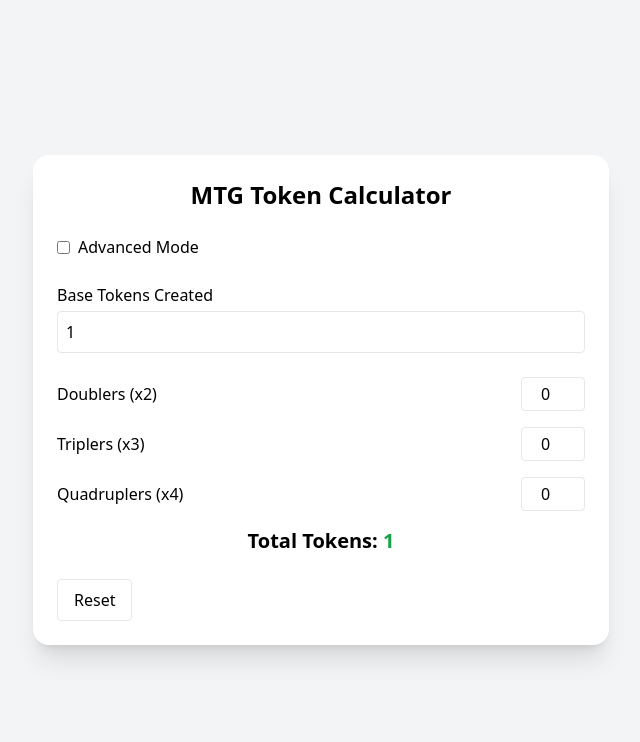
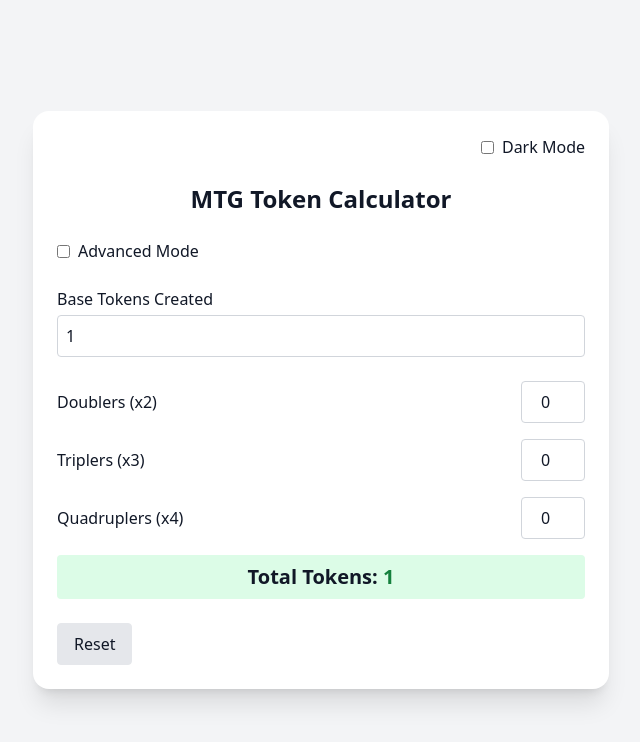
Before and after one commit to Whuki/mtg-token-calculator, a React (Vite) app: page / in a window 1280 px wide. Shown: the top 742 px of the page, without its empty margins (319-959 px from the left). Built offline with nearby package versions, Linux system fonts and the light colour scheme.

Commit message:
Added dark mode and ui improvements

```diff
--- a/src/App.jsx
+++ b/src/App.jsx
@@ -7,12 +7,13 @@
   { name: "Anointed Procession", multiplier: 2 },
   { name: "Primal Vigor", multiplier: 2 },
   { name: "Mondrak", multiplier: 2 },
-  // Add more cards here as needed
+  // Add more cards here if needed
 ];
 
 export default function App() {
   const [baseTokens, setBaseTokens] = useState(1);
   const [advancedMode, setAdvancedMode] = useState(false);
+  const [darkMode, setDarkMode] = useState(false);
 
   // Simple mode multipliers
   const [doublers, setDoublers] = useState(0);
@@ -24,20 +25,31 @@
     { name: CARD_PRESETS[0].name, multiplier: CARD_PRESETS[0].multiplier, quantity: 1 },
   ]);
 
-  // Calculate totals
+  // Totals
   const simpleTotal =
     baseTokens * Math.pow(2, doublers) * Math.pow(3, triplers) * Math.pow(4, quadruplers);
-
   const advancedTotal =
     baseTokens *
     cards.reduce((acc, card) => acc * Math.pow(card.multiplier, card.quantity), 1);
 
   return (
-    <div className="min-h-screen flex items-center justify-center bg-gray-100 p-6">
-      <div className="w-full max-w-xl bg-white shadow-xl rounded-2xl p-6 space-y-6">
+    <div className={`${darkMode ? "bg-gray-900 text-gray-100" : "bg-gray-100 text-gray-900"} min-h-screen flex items-center justify-center p-6`}>
+      <div className="w-full max-w-xl bg-white dark:bg-gray-800 shadow-xl rounded-2xl p-6 space-y-6">
+        {/* Dark Mode Toggle */}
+        <div className="flex justify-end">
+          <label className="flex items-center gap-2">
+            <input
+              type="checkbox"
+              checked={darkMode}
+              onChange={() => setDarkMode(!darkMode)}
+            />
+            Dark Mode
+          </label>
+        </div>
+
         <h1 className="text-2xl font-bold text-center">MTG Token Calculator</h1>
 
-        {/* Toggle Advanced Mode */}
+        {/* Advanced Mode Toggle */}
         <div>
           <label className="flex items-center gap-2">
             <input
@@ -57,7 +69,7 @@
             min="0"
             value={baseTokens}
             onChange={(e) => setBaseTokens(Number(e.target.value))}
-            className="w-full p-2 border rounded"
+            className={`w-full p-2 border rounded focus:outline-none focus:ring-2 ${darkMode ? "bg-gray-700 border-gray-600 text-gray-100 focus:ring-blue-400" : "bg-white border-gray-300 text-gray-900 focus:ring-blue-400"}`}
           />
         </div>
 
@@ -76,13 +88,13 @@
                   min="0"
                   value={item.value}
                   onChange={(e) => item.setValue(Number(e.target.value))}
-                  className="w-16 p-1 border rounded text-center"
+                  className={`w-16 p-2 border rounded text-center focus:outline-none focus:ring-2 ${darkMode ? "bg-gray-700 border-gray-600 text-gray-100 focus:ring-blue-400" : "bg-white border-gray-300 text-gray-900 focus:ring-blue-400"}`}
                 />
               </div>
             ))}
 
-            <div className="text-center text-xl font-semibold">
-              Total Tokens: <span className="text-green-600">{simpleTotal}</span>
+            <div className="text-center text-xl font-bold mt-4 p-2 rounded bg-green-100 dark:bg-green-800">
+              Total Tokens: <span className="text-green-700 dark:text-green-300">{simpleTotal}</span>
             </div>
           </div>
         )}
@@ -101,7 +113,7 @@
               </thead>
               <tbody>
                 {cards.map((card, idx) => (
-                  <tr key={idx}>
+                  <tr key={idx} className={idx % 2 === 0 ? (darkMode ? "bg-gray-800" : "bg-gray-50") : (darkMode ? "bg-gray-700" : "bg-white")}>
                     <td className="border px-2 py-1">
                       <select
                         value={card.name}
@@ -111,7 +123,7 @@
                             i === idx ? { ...c, name: selected.name, multiplier: selected.multiplier } : c
                           ));
                         }}
-                        className="w-full p-1 border rounded"
+                        className={`w-full p-1 border rounded focus:outline-none focus:ring-2 ${darkMode ? "bg-gray-700 border-gray-600 text-gray-100 focus:ring-blue-400" : "bg-white border-gray-300 text-gray-900 focus:ring-blue-400"}`}
                       >
                         {CARD_PRESETS.map((c) => (
                           <option key={c.name} value={c.name}>{c.name}</option>
@@ -129,12 +141,12 @@
                             i === idx ? { ...c, quantity: Number(e.target.value) } : c
                           ))
                         }
-                        className="w-16 p-1 border rounded text-center"
+                        className={`w-16 p-1 border rounded text-center focus:outline-none focus:ring-2 ${darkMode ? "bg-gray-700 border-gray-600 text-gray-100 focus:ring-blue-400" : "bg-white border-gray-300 text-gray-900 focus:ring-blue-400"}`}
                       />
                     </td>
                     <td className="border px-2 py-1 text-center">
                       <button
-                        className="px-2 py-1 border rounded text-red-600"
+                        className={`px-2 py-1 border rounded ${darkMode ? "bg-red-700 text-white hover:bg-red-600" : "bg-red-500 text-white hover:bg-red-600"}`}
                         onClick={() => setCards(cards.filter((_, i) => i !== idx))}
                       >
                         X
@@ -146,14 +158,14 @@
             </table>
 
             <button
-              className="mt-2 px-4 py-2 border rounded"
+              className={`mt-2 px-4 py-2 border rounded ${darkMode ? "bg-blue-700 text-white hover:bg-blue-600" : "bg-blue-500 text-white hover:bg-blue-600"}`}
               onClick={() => setCards([...cards, { name: CARD_PRESETS[0].name, multiplier: CARD_PRESETS[0].multiplier, quantity: 1 }])}
             >
               Add Card
             </button>
 
-            <div className="text-center text-xl font-semibold mt-4">
-              Total Tokens: <span className="text-green-600">{advancedTotal}</span>
+            <div className="text-center text-xl font-bold mt-4 p-2 rounded bg-green-100 dark:bg-green-800">
+              Total Tokens: <span className="text-green-700 dark:text-green-300">{advancedTotal}</span>
             </div>
           </div>
         )}
@@ -161,7 +173,7 @@
         {/* Reset Button */}
         <div className="flex justify-between">
           <button
-            className="px-4 py-2 border rounded"
+            className={`px-4 py-2 border rounded ${darkMode ? "bg-gray-700 text-gray-100 hover:bg-gray-600" : "bg-gray-200 text-gray-900 hover:bg-gray-300"}`}
             onClick={() => {
               setBaseTokens(1);
               setDoublers(0);
@@ -169,6 +181,7 @@
               setQuadruplers(0);
               setCards([{ name: CARD_PRESETS[0].name, multiplier: CARD_PRESETS[0].multiplier, quantity: 1 }]);
               setAdvancedMode(false);
+              setDarkMode(false);
             }}
           >
             Reset
```
Also changed, not shown: 1 other file (tests, documents, lock files or other folders).
